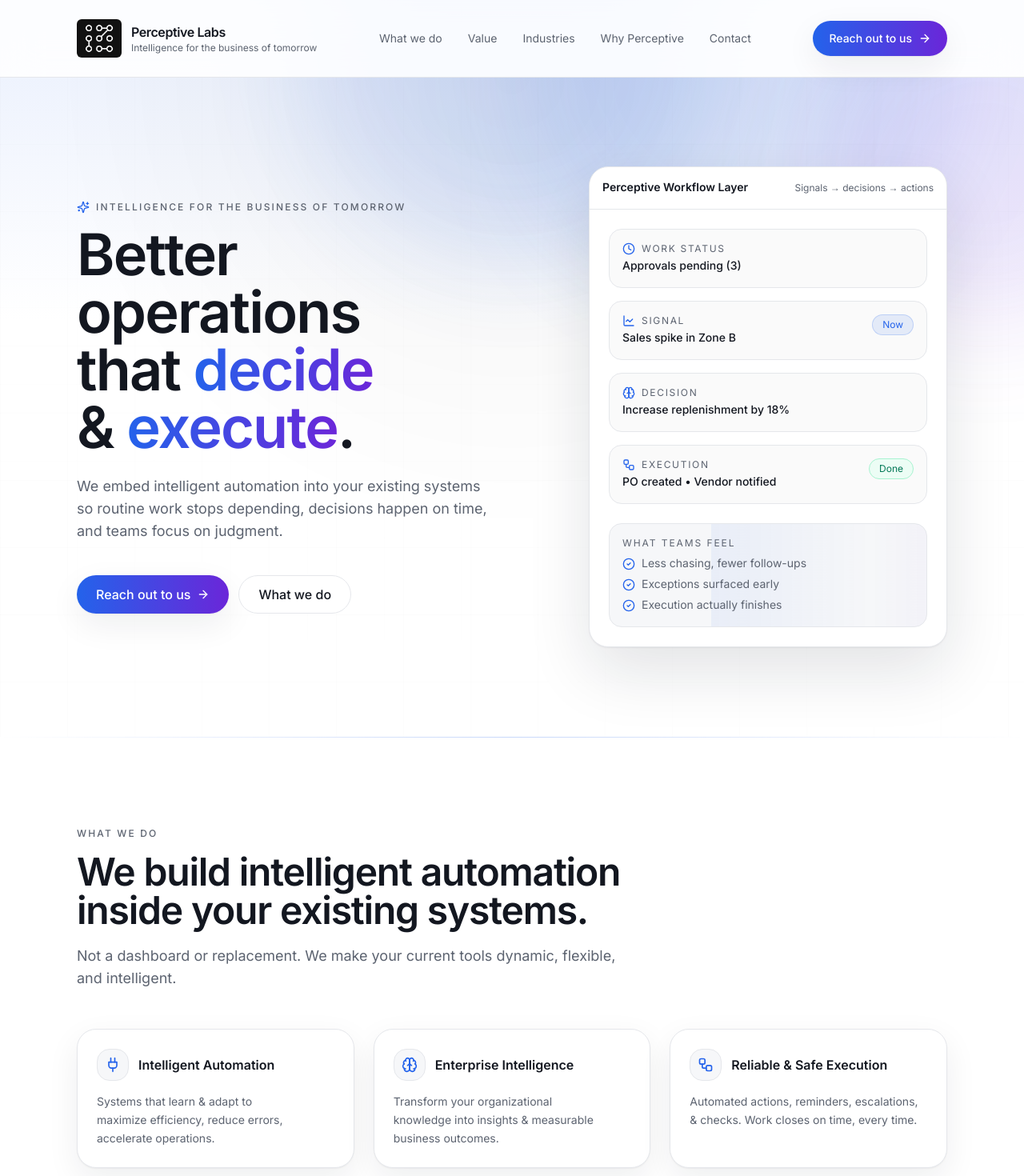
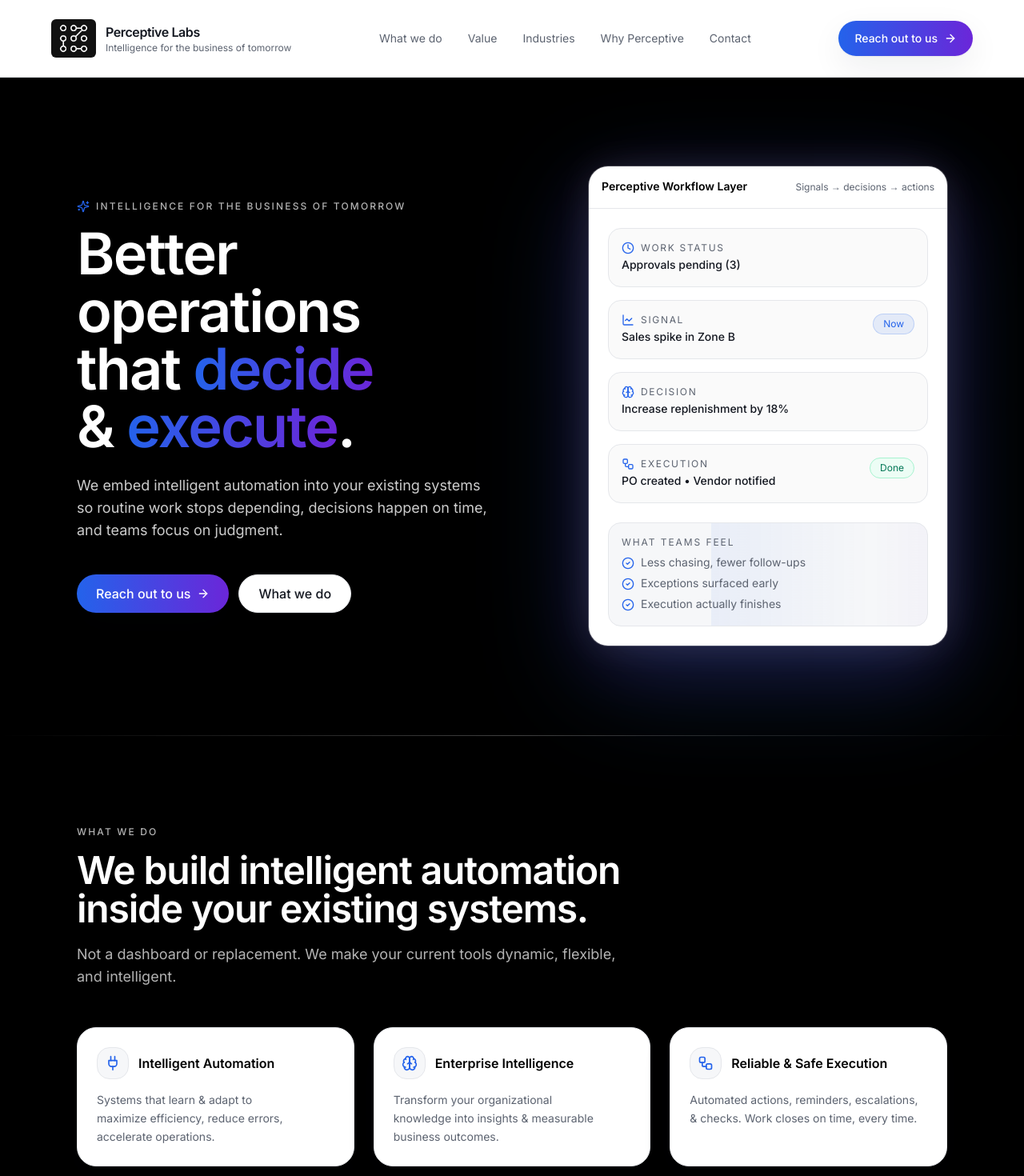
Before and after one commit to jainsaanidhya/perceptive-labs-site, a React (Vite) app: page / in a window 1280 px wide. Shown: the top 1470 px of the page at 80% size. Built offline with nearby package versions, Linux system fonts and the light colour scheme.

Commit message:
refresh theme

```diff
--- a/src/App.jsx
+++ b/src/App.jsx
@@ -240,19 +240,13 @@
 
   return (
     <div className="min-h-screen text-text overflow-x-hidden pt-20 sm:pt-24 relative">
-      {/* Global background gradient (top tinted → bottom clean) */}
-      <div aria-hidden className="pointer-events-none fixed inset-0 -z-10">
-        <div className="absolute inset-0 bg-bg" />
-        <div className="absolute inset-0 bg-gradient-to-b from-brand/10 via-bg to-white" />
-        <div className="absolute -top-48 left-1/2 h-[520px] w-[520px] -translate-x-1/2 rounded-full bg-brand/20 blur-3xl opacity-60" />
-        <div className="absolute top-40 right-[-12rem] h-[520px] w-[520px] rounded-full bg-brand2/18 blur-3xl opacity-50" />
-        <div className="absolute bottom-[-18rem] left-[-12rem] h-[520px] w-[520px] rounded-full bg-brand/12 blur-3xl opacity-45" />
-        <div className="absolute inset-0 bg-[linear-gradient(to_right,rgba(2,6,23,0.05)_1px,transparent_1px),linear-gradient(to_bottom,rgba(2,6,23,0.05)_1px,transparent_1px)] bg-[size:96px_96px] opacity-[0.14]" />
+      <div aria-hidden className="pointer-events-none absolute inset-0 -z-10">
+        <div className="absolute inset-0 bg-white" />
     </div>
 
       {/* HEADER (fixed, bigger, always on top) */}
       <header className="fixed top-0 left-0 right-0 z-50 border-b border-border bg-bg/85 backdrop-blur-xl">
-        <div className="container-page h-20 sm:h-24 flex items-center justify-between">
+        <div className="w-full px-6 sm:px-10 lg:px-16 h-20 sm:h-24 flex items-center justify-between">
           <button onClick={() => scrollToId("top")} className="flex items-center gap-3">
             <img src="/logo.png" alt="Perceptive Labs" className="h-10 sm:h-12 w-auto rounded-md" />
             <div className="flex flex-col items-start leading-tight">
@@ -319,15 +313,11 @@
       </header>
 
       {/* HERO */}
+      <div className="bg-black text-white">
+
         <section id="top" className="relative">
-        <div aria-hidden className="absolute inset-0 overflow-hidden">
-          <div className="absolute -top-72 left-1/2 h-[560px] w-[560px] -translate-x-1/2 rounded-full bg-brand/10 blur-3xl animate-float" />
-          <div className="absolute -top-24 right-[-10rem] h-[420px] w-[420px] rounded-full bg-brand2/10 blur-3xl animate-float" />
-          <div className="absolute inset-0 bg-[radial-gradient(circle_at_top,rgba(0,0,0,0.05),transparent_55%)]" />
-          <div className="absolute inset-0 bg-[linear-gradient(to_right,rgba(2,6,23,0.06)_1px,transparent_1px),linear-gradient(to_bottom,rgba(2,6,23,0.06)_1px,transparent_1px)] bg-[size:84px_84px] opacity-[0.18]" />
-        </div>
 
-        <div className="relative container-page section-pad grid lg:grid-cols-2 gap-14 items-center">
+          <div className="relative container-page section-pad grid lg:grid-cols-2 gap-14 items-center on-dark">
             <motion.div variants={fadeUp} initial="hidden" whileInView="show" viewport={{ once: true, amount: 0.2 }}>
               <p className="section-label mb-4 flex items-center gap-2">
                 <Sparkles className="h-4 w-4 text-brand" />
@@ -340,7 +330,7 @@
                 <span className="text-gradient">execute</span>.
               </h1>
 
-            <p className="lead mt-6 max-w-xl">
+              <p className="lead mt-6 max-w-xl text-white">
                 We embed intelligent automation into your existing systems so routine work stops depending,
                 decisions happen on time, and teams focus on judgment.
               </p>
@@ -357,9 +347,15 @@
             </motion.div>
 
             <motion.div variants={fade} initial="hidden" whileInView="show" viewport={{ once: true, amount: 0.2 }} className="relative">
-            <div className="rounded-3xl border border-border bg-bg shadow-card overflow-hidden max-w-md ml-auto">
+                <div
+                className="rounded-3xl bg-bg overflow-hidden max-w-md ml-auto relative"
+                style={{
+                  boxShadow:
+                    "0 0 0 1px rgba(255,255,255,0.22), 0 0 48px rgba(255,255,255,0.10), 0 40px 140px rgba(59,130,246,0.22), 0 20px 90px rgba(124,58,237,0.18)",
+                }}
+              >
                 <div className="p-4 border-b border-border flex items-center justify-between">
-                <div className="text-sm font-semibold">Perceptive Workflow Layer</div>
+                  <div className="text-sm font-semibold text-black">Perceptive Workflow Layer</div>
                   <div className="text-xs text-subtext">Signals → decisions → actions</div>
                 </div>
 
@@ -402,12 +398,12 @@
 
         {/* WHAT WE DO */}
         <section id="what" className="bg-transparent">
-        <SectionDivider />
+          <div aria-hidden className="h-px w-full bg-gradient-to-r from-transparent via-white/25 to-transparent" />
           <div className="container-page section-pad">
             <motion.div variants={fadeUp} initial="hidden" whileInView="show" viewport={{ once: true, amount: 0.2 }}>
-            <p className="section-label mb-4">What we do</p>
+              <p className="section-label mb-4 text-white/70">What we do</p>
               <h2 className="section-title mb-5">We build intelligent automation inside your existing systems.</h2>
-            <p className="lead max-w-3xl">
+              <p className="lead max-w-3xl text-white/70">
                 Not a dashboard or replacement. We make your current tools dynamic, flexible, and intelligent.
               </p>
             </motion.div>
@@ -433,10 +429,10 @@
 
         {/* VALUE */}
         <section id="value" className="bg-transparent">
-        <SectionDivider />
+          <div aria-hidden className="h-px w-full bg-gradient-to-r from-transparent via-white/25 to-transparent" />
           <div className="container-page section-pad">
             <motion.div variants={fadeUp} initial="hidden" whileInView="show" viewport={{ once: true, amount: 0.2 }}>
-            <p className="section-label mb-4">Value</p>
+              <p className="section-label mb-4 text-white">Value</p>
               <h2 className="section-title mb-5">Turn workflows into self-running operations</h2>
               <p className="lead max-w-3xl">
                 Routine execution stops depending on people. Decisions happen on time. Your team stays focused on judgment not monitoring.
@@ -444,7 +440,7 @@
             </motion.div>
 
             <div className="mt-12 grid md:grid-cols-3 gap-6">
-            <Card className="rounded-3xl shadow-soft hover:shadow-card transition hover:-translate-y-1">
+              <Card className="rounded-3xl bg-bg text-text shadow-soft hover:shadow-card transition hover:-translate-y-1">
                 <CardHeader className="flex items-center gap-3">
                   <div className="h-10 w-10 rounded-2xl bg-muted border border-border flex items-center justify-center text-brand">
                     <Zap className="h-5 w-5" />
@@ -456,7 +452,7 @@
                 </CardContent>
               </Card>
 
-            <Card className="rounded-3xl shadow-soft hover:shadow-card transition hover:-translate-y-1">
+             <Card className="rounded-3xl bg-bg text-text shadow-soft hover:shadow-card transition hover:-translate-y-1">
                 <CardHeader className="flex items-center gap-3">
                   <div className="h-10 w-10 rounded-2xl bg-muted border border-border flex items-center justify-center text-brand">
                     <ArrowRight className="h-5 w-5" />
@@ -468,7 +464,7 @@
                 </CardContent>
               </Card>
 
-            <Card className="rounded-3xl shadow-soft hover:shadow-card transition hover:-translate-y-1">
+              <Card className="rounded-3xl bg-bg text-text shadow-soft hover:shadow-card transition hover:-translate-y-1">
                 <CardHeader className="flex items-center gap-3">
                   <div className="h-10 w-10 rounded-2xl bg-muted border border-border flex items-center justify-center text-brand">
                     <TrendingUp className="h-5 w-5" />
@@ -485,6 +481,7 @@
 
           </div>
         </section>
+      </div>
 
       {/* INDUSTRIES */}
       <section id="industries" className="relative overflow-hidden bg-transparent">
@@ -746,7 +743,10 @@
 
 function SectionDivider() {
   return (
-    <div aria-hidden className="h-px w-full bg-gradient-to-r from-transparent via-brand/25 to-transparent" />
+    <div
+      aria-hidden
+      className="h-px w-full bg-gradient-to-r from-transparent via-brand/30 to-transparent"
+    />
   );
 }
 
@@ -761,13 +761,13 @@
       initial="hidden"
       whileInView="show"
       viewport={{ once: true, amount: 0.2 }}
-      className="rounded-3xl border border-border bg-bg p-6 shadow-soft hover:shadow-card transition hover:-translate-y-1"
+      className="rounded-3xl border border-border bg-bg text-text p-6 shadow-soft hover:shadow-card transition hover:-translate-y-1"
     >
       <div className="flex items-center gap-3 mb-4">
         <div className="h-10 w-10 rounded-2xl bg-muted border border-border flex items-center justify-center text-brand">
           {icon}
         </div>
-        <div className="font-semibold">{title}</div>
+        <div className="font-semibold text-black">{title}</div>
       </div>
       <p className="text-sm text-subtext leading-relaxed">{text}</p>
     </motion.div>
@@ -783,7 +783,7 @@
           {icon}
         </div>
         <div className="min-w-0">
-          <div className="font-semibold mb-1">{title}</div>
+          <div className="font-semibold mb-1 ">{title}</div>
           <div className="text-sm text-subtext leading-relaxed">{text}</div>
         </div>
       </div>
@@ -806,10 +806,10 @@
     <div className="rounded-2xl border border-border bg-surface p-4 flex items-start justify-between gap-4">
       <div className="min-w-0">
         <div className="flex items-center gap-2 text-xs uppercase tracking-[0.14em] text-subtext mb-1">
-          <span className="text-brand">{icon}</span>
+          <span className="text-brand ">{icon}</span>
           {title}
         </div>
-        <div className="text-sm font-medium text-text truncate">{value}</div>
+        <div className="text-sm font-medium text-text truncate ">{value}</div>
       </div>
 
       {status && (
--- a/src/index.css
+++ b/src/index.css
@@ -5,15 +5,17 @@
 :root {
   color-scheme: light;
 
+  /* Keep these so cards/borders still look clean on white sections */
   --bg: 0 0% 100%;
   --surface: 0 0% 98%;
   --muted: 220 20% 97%;
   --border: 220 13% 91%;
 
+  /* Default text for the white-bottom part of the page */
   --text: 220 25% 10%;
   --subtext: 220 10% 40%;
 
-  /* Brand (keep yours) */
+  /* Brand */
   --brand: 221 83% 53%;
   --brand2: 263 70% 50%;
 }
@@ -25,7 +27,8 @@
   }
 
   body {
-    @apply bg-bg text-text;
+    /* IMPORTANT: no solid background color here */
+    @apply bg-transparent text-text;
     font-feature-settings: "ss01" 1, "ss02" 1, "cv11" 1;
   }
 
@@ -71,8 +74,21 @@
     @apply bg-bg/75 backdrop-blur-xl border border-border/70;
   }
 
-section[id] { scroll-margin-top: 6rem; }
-@media (min-width: 640px) {
-  section[id] { scroll-margin-top: 7rem; }
+  /* ======== ON-DARK OVERRIDES (for hero on black) ======== */
+  .on-dark {
+    @apply text-white;
+  }
+  .on-dark .section-label {
+    @apply text-white/70;
+  }
+  .on-dark .lead {
+    @apply text-white/80;
+  }
+
+
+
+  section[id] { scroll-margin-top: 6rem; }
+  @media (min-width: 640px) {
+    section[id] { scroll-margin-top: 7rem; }
+  }
 }
-}
```
Lines whose indentation alone changed are shown as unchanged.
